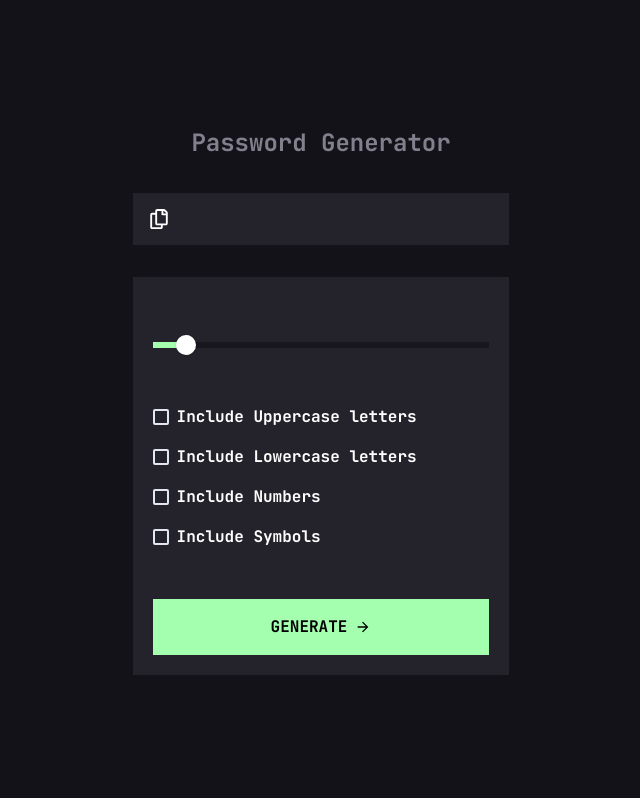
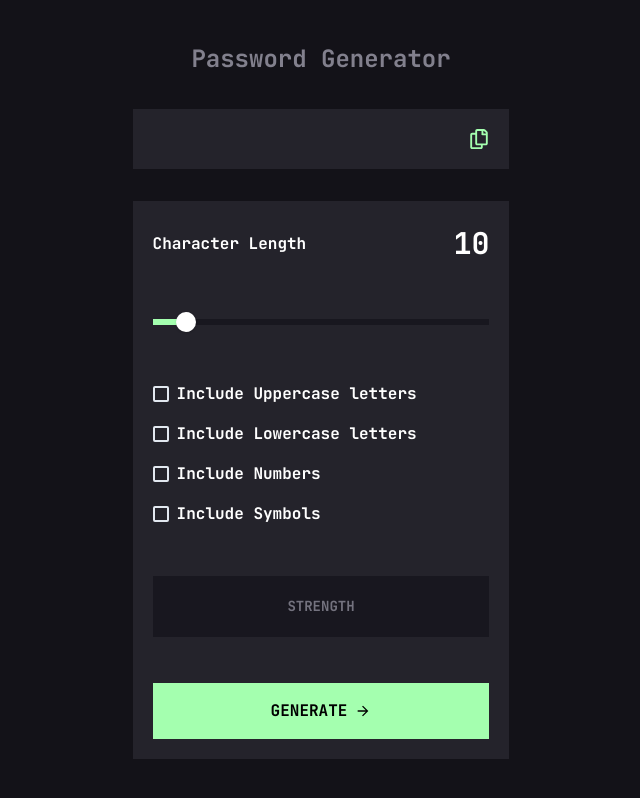
Before and after one commit to deantawonezvi/password-generator, a React (Create React App) app: page / in a window 1280 px wide. Shown: the whole page, without its empty margins (319-959 px from the left). Built offline with nearby package versions, Linux system fonts and the light colour scheme.

Commit message:
Adds initial password generation function

```diff
--- a/public/index.html
+++ b/public/index.html
@@ -7,7 +7,7 @@
     <meta name="theme-color" content="#000000" />
     <meta
       name="description"
-      content="Web site created using create-react-app"
+      content="Password generator app"
     />
     <link rel="apple-touch-icon" href="%PUBLIC_URL%/logo192.png" />
     <!--
@@ -24,7 +24,7 @@
       work correctly both with client-side routing and a non-root public URL.
       Learn how to configure a non-root public URL by running `npm run build`.
     -->
-    <title>React App</title>
+    <title>Password Generator</title>
   </head>
   <body>
     <noscript>You need to enable JavaScript to run this app.</noscript>
--- a/src/App.css
+++ b/src/App.css
@@ -6,3 +6,23 @@
 body {
     font-family: 'JetBrainsMono Bold', sans-serif;
 }
+
+input[type='checkbox']:checked {
+    background-color: #023047;
+}
+input[type='checkbox']:checked:after {
+    content: '\2713';
+    color:white;
+}
+input[type='checkbox']{
+    text-align: center;
+    display: table-cell;
+    vertical-align: middle;
+    width: 20px !important;
+    height: 20px !important;
+    appearance:none;
+    border-radius:10%;
+    border: 1px solid rgb(191 35 42 / 90%);
+    box-shadow: none;
+    font-size: 1em;
+}
--- a/src/App.js
+++ b/src/App.js
@@ -2,9 +2,8 @@ import React, { useState } from 'react';
 import {
   Box,
   Button,
-  ChakraProvider,
-  Checkbox,
-  Grid,
+  ChakraProvider, Checkbox,
+  Grid, HStack,
   Slider, SliderFilledTrack, SliderThumb,
   SliderTrack,
   Text,
@@ -19,6 +18,39 @@ import { theme } from './theme';
 
 function App() {
 
+  const [passwordLength, setPasswordLength] = useState(10);
+  const [password, setPassword] = useState('');
+
+  const [includeUppercase, setIncludeUppercase] = useState(false);
+  const [includeLowercase, setIncludeLowercase] = useState(false);
+  const [includeNumbers, setIncludeNumbers] = useState(false);
+  const [includeSymbols, setIncludeSymbols] = useState(false);
+
+  const generatePassword = () => {
+    const numbers = '0123456789';
+    const uppercaseLetters = 'ABCDEFGHIJKLMNOPQRSTUVWXYZ';
+    const lowercaseLetters = 'abcdefghijklmnopqrstuvwxyz';
+    const symbols = '!@#$%^&*()_+=-';
+
+    let passwordCharacters = '';
+
+    if (includeUppercase) passwordCharacters += uppercaseLetters;
+    if (includeLowercase) passwordCharacters += lowercaseLetters;
+    if (includeNumbers) passwordCharacters += numbers;
+    if (includeSymbols) passwordCharacters += symbols;
+
+    let password = '';
+    if (passwordCharacters === '') {
+      return 'Please select at least one character type.';
+    }
+    for (let i = 0; i < passwordLength; i++) {
+      const index = Math.floor(Math.random() * passwordCharacters.length);
+      password += passwordCharacters[index];
+    }
+
+    return password;
+  };
+
   return (
     <ChakraProvider theme={theme}>
       <Box textAlign="center" fontSize="xl" bg={'#131218'}>
@@ -28,29 +60,61 @@ function App() {
             <Box width="100%" textAlign="center">
               <Text fontSize='2xl' color={'#82808d'} >Password Generator</Text>
             </Box>
-            <Box bg={'#24232b'} w='100%' p={4} color='white' >
-              <FaRegCopy />
+            <Box bg={'#24232b'} w='100%' p={5} color='white'>
+              <HStack justifyContent="space-between">
+                <Text fontSize='2xl'>{password}</Text>
+                <FaRegCopy color={'#a4ffaf'} />
+              </HStack>
             </Box>
             <VStack bg={'#24232b'} w="100%" p={4} color="white" align="start" padding={5}>
+              <Box width={'100%'}>
+                <HStack justifyContent="space-between">
+                  <Text fontSize='md'>Character Length</Text>
+                  <Text fontSize='3xl'>{passwordLength}</Text>
+                </HStack>
+              </Box>
+
               <br />
-              <Slider aria-label="slider-ex-1" colorScheme='teal' defaultValue={10}>
+              <Slider aria-label="slider-ex-1" colorScheme='teal'
+                      value={passwordLength}
+                      onChange={(val) => setPasswordLength(val)}>
                 <SliderTrack bg={'#18171f'} borderRadius={0} height={1.5}>
                   <SliderFilledTrack borderRadius={0} />
                 </SliderTrack>
                 <SliderThumb boxSize={5} />
               </Slider>
               <br />
-              <Checkbox colorScheme="green" color="white"
-                         paddingY={1}>Include Uppercase letters</Checkbox>
-              <Checkbox colorScheme="green"  color="white"
-                         paddingY={1}>Include Lowercase letters</Checkbox>
-              <Checkbox colorScheme="green" color="white"
-                         paddingY={1}>Include Numbers</Checkbox>
-              <Checkbox colorScheme="green" color="white"
-                         paddingY={1}>Include Symbols</Checkbox>
+              <Checkbox colorScheme="teal" color="white"
+                        paddingY={1} iconColor='black' iconSize='1rem'
+                        isChecked={includeUppercase}
+                        onChange={(e) => setIncludeUppercase(e.target.checked)}>
+                Include Uppercase letters
+              </Checkbox>
+              <Checkbox colorScheme="teal"  color="white"
+                        paddingY={1} iconColor='black' iconSize='1rem'
+                        isChecked={includeLowercase}
+                        onChange={(e) => setIncludeLowercase(e.target.checked)}>
+                Include Lowercase letters
+              </Checkbox>
+              <Checkbox colorScheme="teal" color="white"
+                        paddingY={1} iconColor='black' iconSize='1rem'
+                        isChecked={includeNumbers}
+                        onChange={(e) => setIncludeNumbers(e.target.checked)}>
+                Include Numbers
+              </Checkbox>
+              <Checkbox colorScheme="teal" color="white"
+                        paddingY={1} iconColor='black' iconSize='1rem'
+                        isChecked={includeSymbols}
+                        onChange={(e) => setIncludeSymbols(e.target.checked)}>
+                Include Symbols
+              </Checkbox>
               <br />
+              <Box bg={'#18171f'} width={'100%'} padding={5}>
+                <Text fontSize='sm' color={'#74737f'}>STRENGTH</Text>
+              </Box>
+              <br/>
               <Button rightIcon={<IoMdArrowForward />} color={'black'} colorScheme="teal" width="100%"
-                      borderRadius={0} padding={7} _hover={{ bg: 'teal.500' }}>
+                      borderRadius={0} padding={7} _hover={{ bg: 'teal.500' }} onClick={() => setPassword(generatePassword())}>
                 GENERATE
               </Button>
             </VStack>
```
